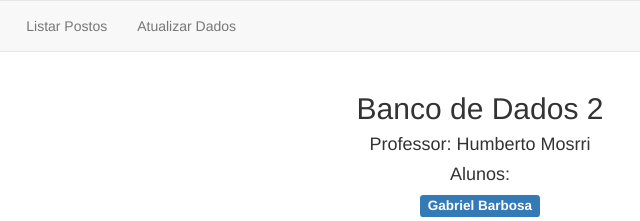
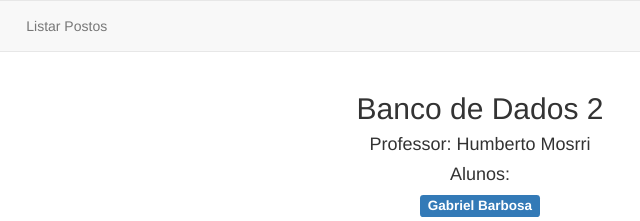
Before and after one commit to piiuzera/anp-crawler, a website: page public/index.html in a window 1280 px wide. Shown: the top 221 px of the page, 160-800 px from the left. Drawn offline with Linux system fonts and the light colour scheme.

Commit message:
Fix - Navigator

```diff
--- a/public/index.html
+++ b/public/index.html
@@ -41,11 +41,6 @@
 								Listar Postos
 							</a>
 						</li>
-						<li>
-							<a href="#/update">
-								Atualizar Dados
-							</a>
-						</li>
 					</ul>
 				</div>
 			</div>
```
